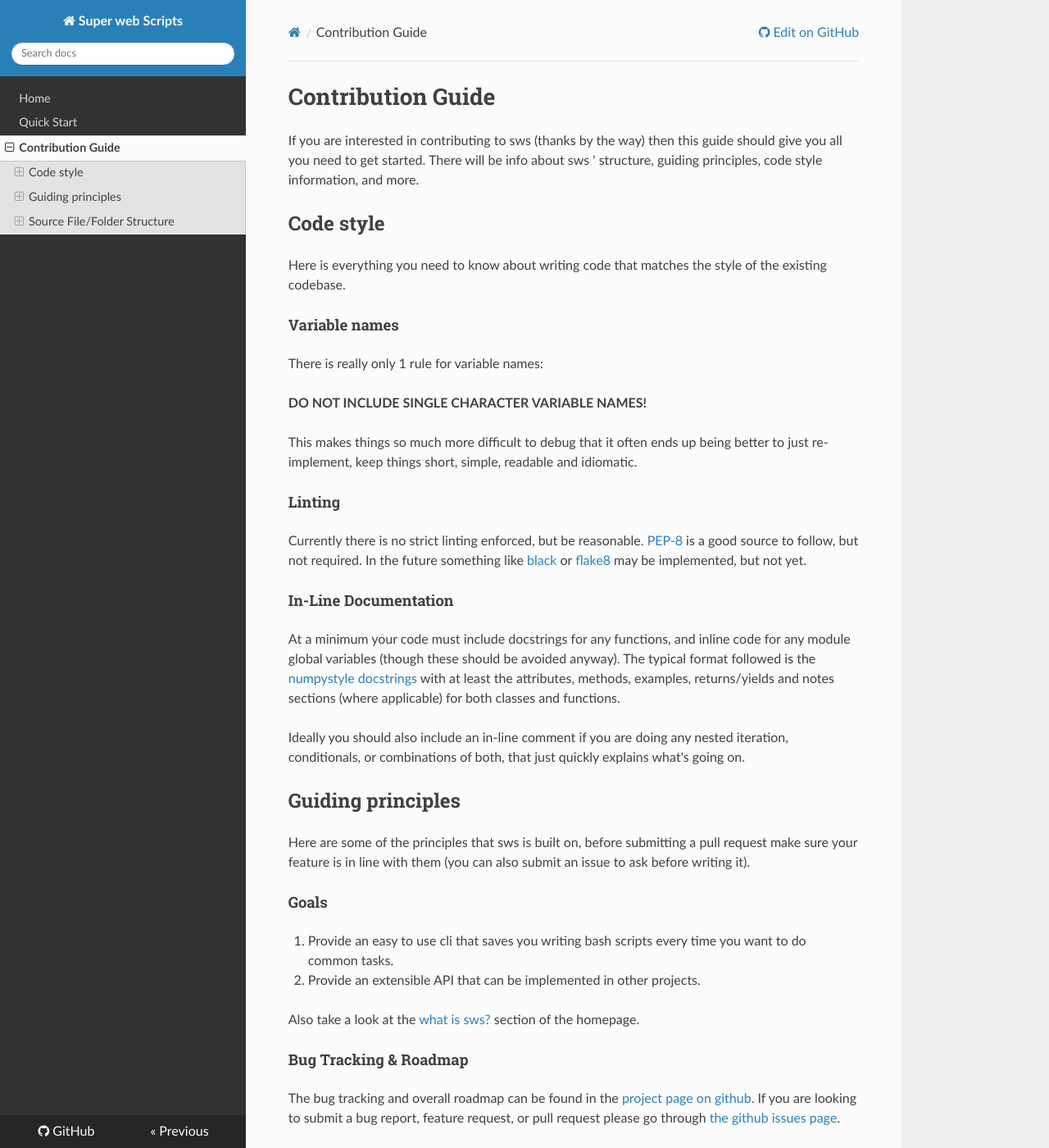
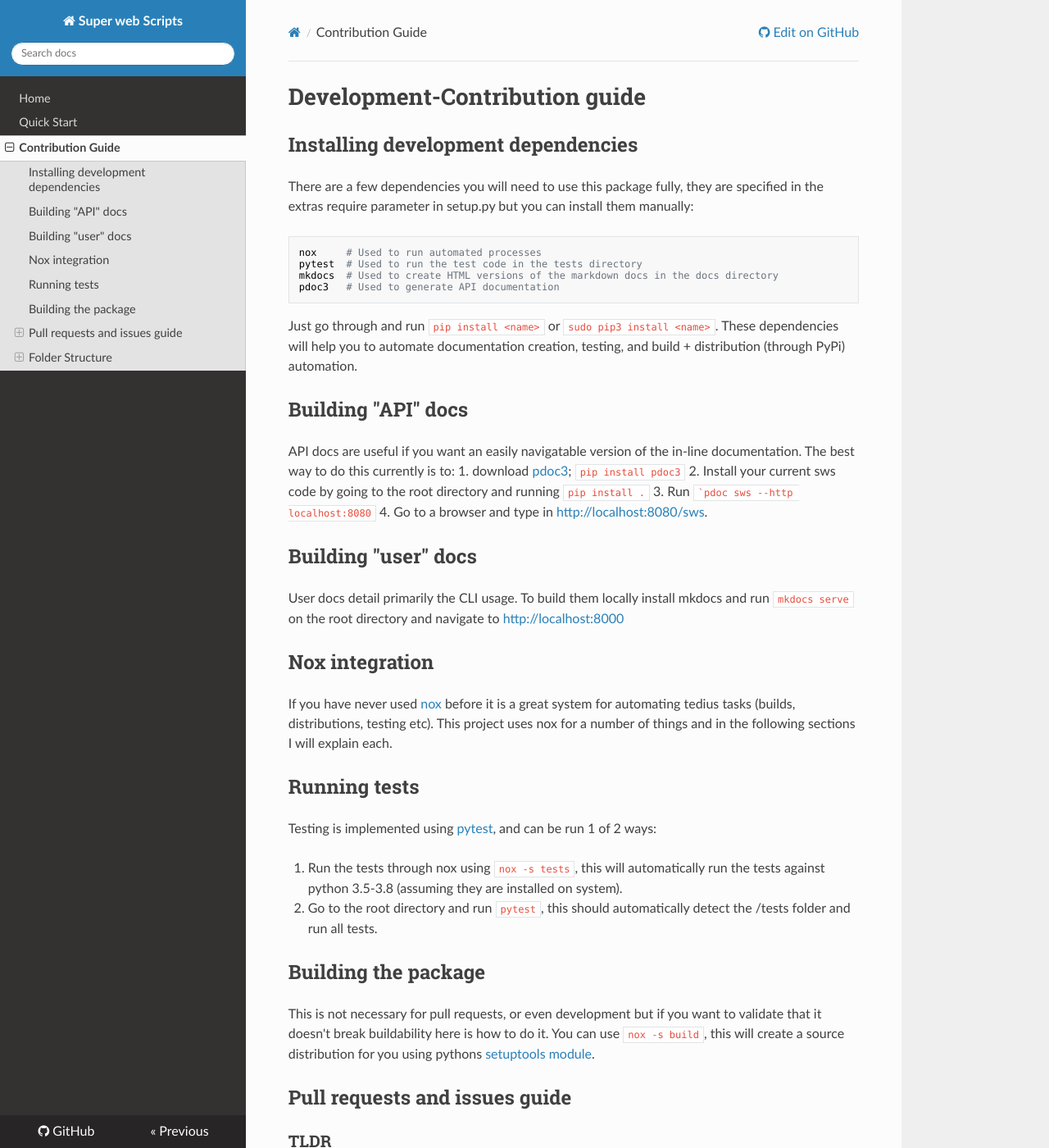
Before and after one commit to Descent098/sws, an MkDocs documentation site: the page built from docs/contribution-guide.md, in a window 1280 px wide and 1400 px high. Shown: the whole window at 82% size. Built offline with MkDocs 1.6.1, drawn with Linux system fonts in a browser that asks for light colours; nearby versions of some CDN libraries; some of the changed text lies outside the part shown.

Commit message:
Updated docs

`````diff
--- a/docs/contribution-guide.md
+++ b/docs/contribution-guide.md
@@ -1,164 +1,110 @@
-# Contribution Guide
+# Development-Contribution guide
 
-If you are interested in contributing to sws (thanks by the way) then this guide should give you all you need to get started. There will be info about sws ' structure, guiding principles, code style information, and more.
+## Installing development dependencies
 
+There are a few dependencies you will need to use this package fully, they are specified in the extras require parameter in setup.py but you can install them manually:
 
+```
+nox   	# Used to run automated processes
+pytest 	# Used to run the test code in the tests directory
+mkdocs	# Used to create HTML versions of the markdown docs in the docs directory
+pdoc3   # Used to generate API documentation
+```
 
-## Code style
+Just go through and run ```pip install <name>``` or ```sudo pip3 install <name>```. These dependencies will help you to automate documentation creation, testing, and build + distribution (through PyPi) automation.
 
-Here is everything you need to know about writing code that matches the style of the existing codebase.
+## Building "API" docs
 
+API docs are useful if you want an easily navigatable version of the in-line documentation.
+The best way to do this currently is to:
+1.  download [pdoc3](https://pdoc3.github.io/pdoc/doc/pdoc/); ```pip install pdoc3```
+2.  Install your current sws code by going to the root directory and running ```pip install .```
+3.  Run ````pdoc sws --http localhost:8080```
+4.  Go to a browser and type in [http://localhost:8080/sws](http://localhost:8080/sws).
 
+## Building "user" docs
 
-#### Variable names
+User docs detail primarily the CLI usage. To build them locally install mkdocs and run ```mkdocs serve``` on the root directory and navigate to [http://localhost:8000](http://localhost:8000)
 
-There is really only 1 rule for variable names:
+## Nox integration
 
+If you have never used [nox](https://nox.readthedocs.io/) before it is a great system for automating tedius tasks (builds, distributions, testing etc). This project uses nox for a number of things and in the following sections I will explain each.
 
+## Running tests
 
-**DO NOT INCLUDE SINGLE CHARACTER VARIABLE NAMES!**
+Testing is implemented using [pytest](https://docs.pytest.org/en/latest/), and can be run 1 of 2 ways:
 
+1. Run the tests through nox using ```nox -s tests```, this will automatically run the tests against python 3.5-3.8 (assuming they are installed on system).
+2. Go to the root directory and run ```pytest```, this should automatically detect the /tests folder and run all tests.
 
+## Building the package
 
-This makes things so much more difficult to debug that it often ends up being better to just re-implement, keep things short, simple, readable and idiomatic.
+This is not necessary for pull requests, or even development but if you want to validate that it doesn't break buildability here is how to do it. You can use ```nox -s build```, this will create a source distribution for you using pythons [setuptools module](https://setuptools.readthedocs.io/en/latest/).
 
+## Pull requests and issues guide
 
+### TLDR
 
-#### Linting
+1. Commenting/documentaion is **not** optional
+2. Breaking platform compatability is **not** acceptable
+3. Do **everything** through [github](https://github.com/Descent098/sws) (don't email me), and (mostly) everything has been setup for you.
 
-Currently there is no strict linting enforced, but be reasonable. [PEP-8](https://www.python.org/dev/peps/pep-0008/) is a good source to follow, but not required. In the future something like [black](https://black.readthedocs.io/en/stable/) or [flake8](http://flake8.pycqa.org/en/latest/) may be implemented, but not yet.
+### Bug Reports & Feature Requests
 
+Submit all bug reports and feature requests on [github](https://github.com/Descent098/sws/issues/new/choose), the format for each is pre-defined so just follow the outlined format
 
+### Pull requests
 
-#### In-Line Documentation
+Pull requests should be submitted through github and follow the default pull request template specified. If you want the rundown of what needs to be present:
 
-At a minimum your code must include docstrings for any functions, and inline code for any module global variables (though these should be avoided anyway). The typical format followed is the [numpystyle docstrings](https://numpydoc.readthedocs.io/en/latest/format.html#class-docstring) with at least the attributes, methods, examples, returns/yields and notes sections (where applicable) for both classes and functions.
+1. Provide a clear explination of what you are doing/fixing
+2. Feature is tested on Windows & *nix (unless explicitly incompatable)
+3. All Classes, modules, and functions must have docstrings that follow the [numpy-style guide](https://numpydoc.readthedocs.io/en/latest/format.html).
+4. Unless feature is essential it cannot break backwards compatability
 
+## Folder Structure
 
+*A Brief explanation of how the project is set up for people trying to get into developing for it*
 
-Ideally you should also include an in-line comment if you are doing any nested iteration, conditionals, or combinations of both, that just quickly explains what's going on.
+### /sws
 
+Contains all of the modules that implement the functionality for the CLI and API.
 
+### /docs
 
-## Guiding principles
+*Contains markdown source files to be used with [mkdocs](https://www.mkdocs.org/) to create html/pdf documentation.*
 
-Here are some of the principles that sws is built on, before submitting a pull request make sure your feature is in line with them (you can also submit an issue to ask before writing it).
+**Before you can use this you will need to setup the mkdocs.yml file **
 
+### /tests
 
+*Contains tests to be run before release*
 
-#### Goals
+### Root Directory
 
-1. Provide an easy to use cli that saves you writing bash scripts every time you want to do common tasks.
-2. Provide an extensible API that can be implemented in other projects.
+**setup.py**: Contains all the configuration for installing the package via pip.
 
+**LICENSE**: This file contains the licensing information about the project.
 
+**CHANGELOG.md**: Used to create a changelog of features you add, bugs fixed for each release
 
-Also take a look at the [what is sws?](/en/latest#what-is-sws?) section of the homepage.
+**CONTRIBUTING.md**: Contains development details for how to contribute to sws
 
+**mkdocs.yml**: Used to specify how to build documentation from the source markdown files.
 
-
-#### Bug Tracking & Roadmap
-
-The bug tracking and overall roadmap can be found in the [project page on github](https://github.com/Descent098/sws/projects/1). If you are looking to submit a bug report, feature request, or pull request please go through [the github issues page](https://github.com/Descent098/sws/issues).
-
-
-
-## Source File/Folder Structure
-
-Here is the layout and functions for all the files/folders in the project. I have split it up between functionality, testing/documentation, and Metadata/Manifest files.
-
-
-
-### Functionality
-
-All the code that comprises sws' functionality is found in /sws and in the following files:
-
-
-
-#### /sws/command_line_utility.py
-
-Includes the code for the ```sws``` command.
-
-
-
-#### /sws/utilities
-
-The files in this folder include all the primary logic used by the ```sws``` command.
-
-
-
-### Testing & Documentation
-
-These files comprise the testing suite (implemented in [pytest](https://docs.pytest.org/en/latest/)) and the documentation source files (implemented with [mkdocs](https://www.mkdocs.org/)).
-
-
-
-#### /tests
-
-This folder contains all the testing files, currently there is only one ```primary_test.py``` which runs a slough of functionality tests.
-
-
-
-#### /docs
-
-Includes all the source documentation files for this website (written in markdown and built to HTML using [mkdocs](https://www.mkdocs.org/)).
-
-
-
-#### CHANGELOG.md
-
-A chronological list of changes made in various versions of sws, along with their respective **public** release dates.
-
-
-
-#### README.md
-
-A file used by github to give a bit of a blurb about using sws for those who don't want to read the real documentation (good on you by the way).
-
-
-
-### Metadata/Manifest files
-
-These are files for doing various maintenance tasks, and storing configurations for different development utilities.
-
-
-
-#### .gitignore
-
-This file is used to specify which files should not include
-
-
-
-#### LICENSE
-
-This file contains the licensing information about the project, which in this case is [MIT](https://choosealicense.com/licenses/mit/).
-
-
-
-#### noxfile.py
-
-Used to configure various automated processes using [nox](https://nox.readthedocs.io/en/stable/), these include:
+**noxfile.py**: Used to configure various automated processes using [nox](https://nox.readthedocs.io/en/stable/), these include;
 
 - Building release distributions
 - Releasing distributions on PyPi
-- Running test suite against a number of python versions (3.5-current)
-
-
+- Running test suite agains a number of python versions (3.5-current)
 
 If anything to do with deployment or releases is failing, this is likely the suspect.
 
+There are 4 main sessions built into the noxfile and they can be run using ```nox -s <session name>``` i.e. ```nox -s test```:
 
+- build: Creates a source distribution, builds the markdown docs to html, and creates a universal wheel distribution for PyPi.
+- release: First runs the build session, then asks you to confirm all the pre-release steps have been completed, then runs *twine* to upload to PyPi
+- test: Runs the tests specified in /tests using pytest, and runs it on python versions 3.5-3.8 (assuming they are installed)
+- docs: Serves the docs on a local http server so you can validate they have the content you want without having to fully build them.
 
-#### setup.py
-
-Manifest information for defining sws as a python package. Includes metadata about the package such as version number, the CLI entrypoint, specification of standard installation (and development installation) dependencies, and other metadata required by PyPi.
-
-
-
-If you need to modify how python installs sws, this is the file to start with.
-
-
-
-#### /sws/\_\_init\_\_.py & /sws/utilities/\_\_init\_\_.py
-
-This file is used by python to define the /sws & /sws/utilities folder as a python package. You should never need to modify it.
+**.gitignore**: A preconfigured gitignore file (info on .gitignore files can be found here: https://www.atlassian.com/git/tutorials/saving-changes/gitignore)
`````
Also changed, not shown: README.md (+1 -1 lines).
